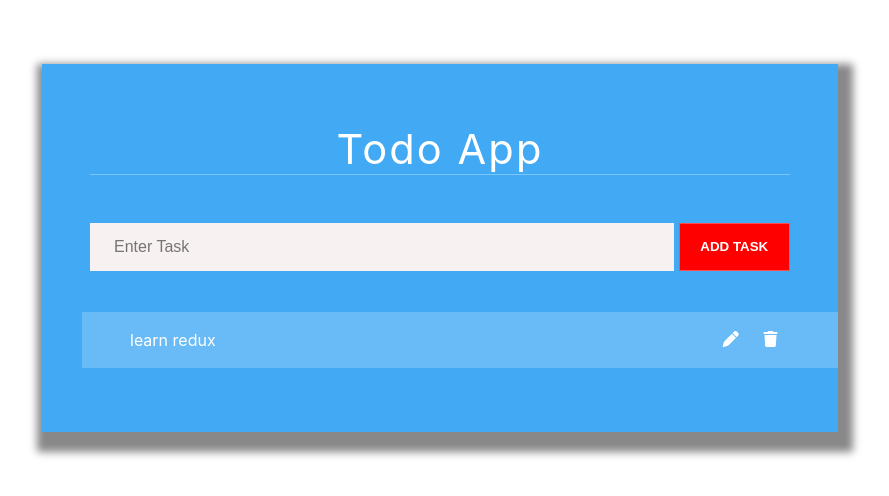
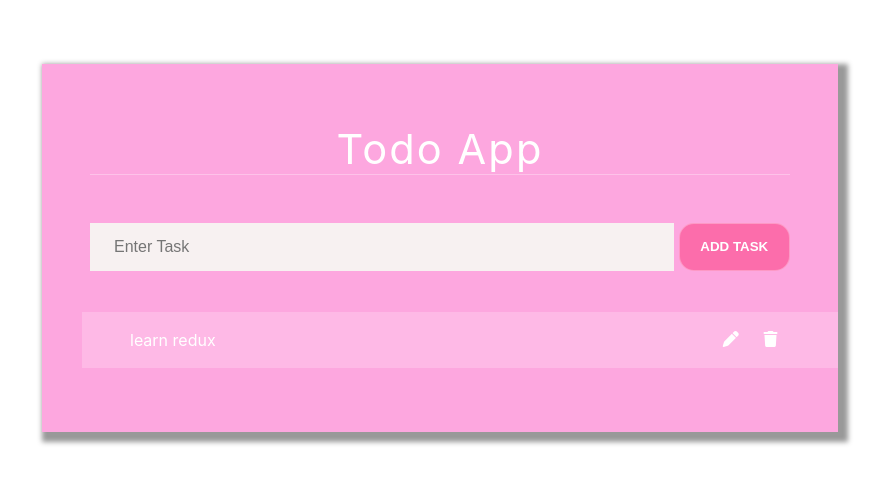
Before and after one commit to dev-vicki/todo-redux, a React (Create React App) app: page / in a window 1280 px wide. Shown: the top 496 px of the page, without its empty margins (200-1089 px from the left). Built offline with nearby package versions, Linux system fonts and the light colour scheme.

Commit message:
fix: padding & margin

```diff
--- a/src/components/Todo.css
+++ b/src/components/Todo.css
@@ -73,18 +73,19 @@
 }
 .Todo-edit-form button {
   padding: 0 1.3rem;
+  border-radius: 15px;
   border: none;
-  background: teal;
+  background: #FC6DAB;
   color: white;
   text-transform: uppercase;
   font-weight: bold;
   border: 1px solid rgba(255, 255, 255, 0.3);
-  margin-left: 5px;
+  margin-left: 10px;
   cursor: pointer;
   transition: background 0.2s ease-out;
 }
 .Todo-edit-form button:hover {
-  background: #ff5e5e;
+  background: #fc5c65;
 }
 .Todo-edit-form input,
 .Todo-edit-form button {
--- a/src/components/TodoInput.css
+++ b/src/components/TodoInput.css
@@ -19,7 +19,8 @@
 .TodoInput button {
   padding: 0 1.3rem;
   border: none;
-  background: red;
+  border-radius: 15px;
+  background: #FC6DAB;
   color: white;
   text-transform: uppercase;
   font-weight: bold;
@@ -30,7 +31,7 @@
   outline: none;
 }
 .TodoInput button:hover {
-  background: rgba(0, 0, 0, 0.1);
+  background: #fc5c65;
 }
 .TodoInput input,
 .TodoInput button {
--- a/src/components/TodoList.css
+++ b/src/components/TodoList.css
@@ -2,9 +2,9 @@
   margin: 4rem auto;
   padding: 2rem 3rem 3rem;
   max-width: 700px;
-  background: #42aaf5;
+  background: #FDA7DF;
   color: #fff;
-  box-shadow: 5px 10px 8px 10px #888888;
+  box-shadow: 5px 5px 5px 5px #999999;
   overflow: hidden;
 }
 .TodoList ul {
```
